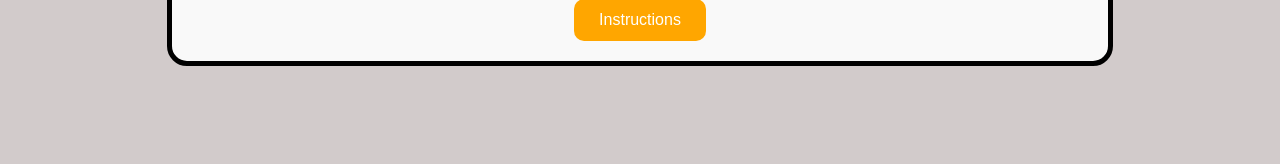
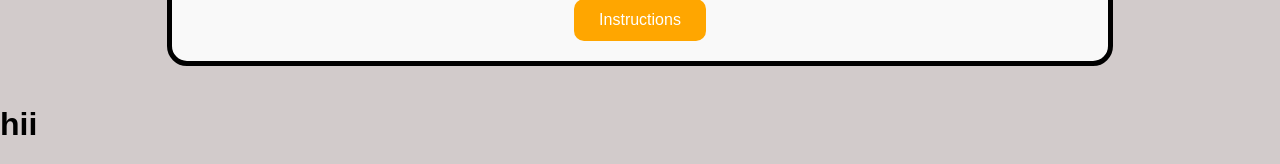
Before and after one commit to Thanush-07/Secureption-, a Flask app: page / in a window 1280 px wide. Shown: the part 650-814 px from the top of the page. Before the commit the page ends 716 px from the top, so only its background shows below. Run offline with Flask 3, Linux system fonts and the light colour scheme.

Commit message:
template updated

```diff
--- a/templates/index.html
+++ b/templates/index.html
@@ -44,4 +44,6 @@
       <button class="instruction-btn">Instructions</button>
     </div>
   </div>
+  <h1>hii
+  </h1>
 </body>
```
